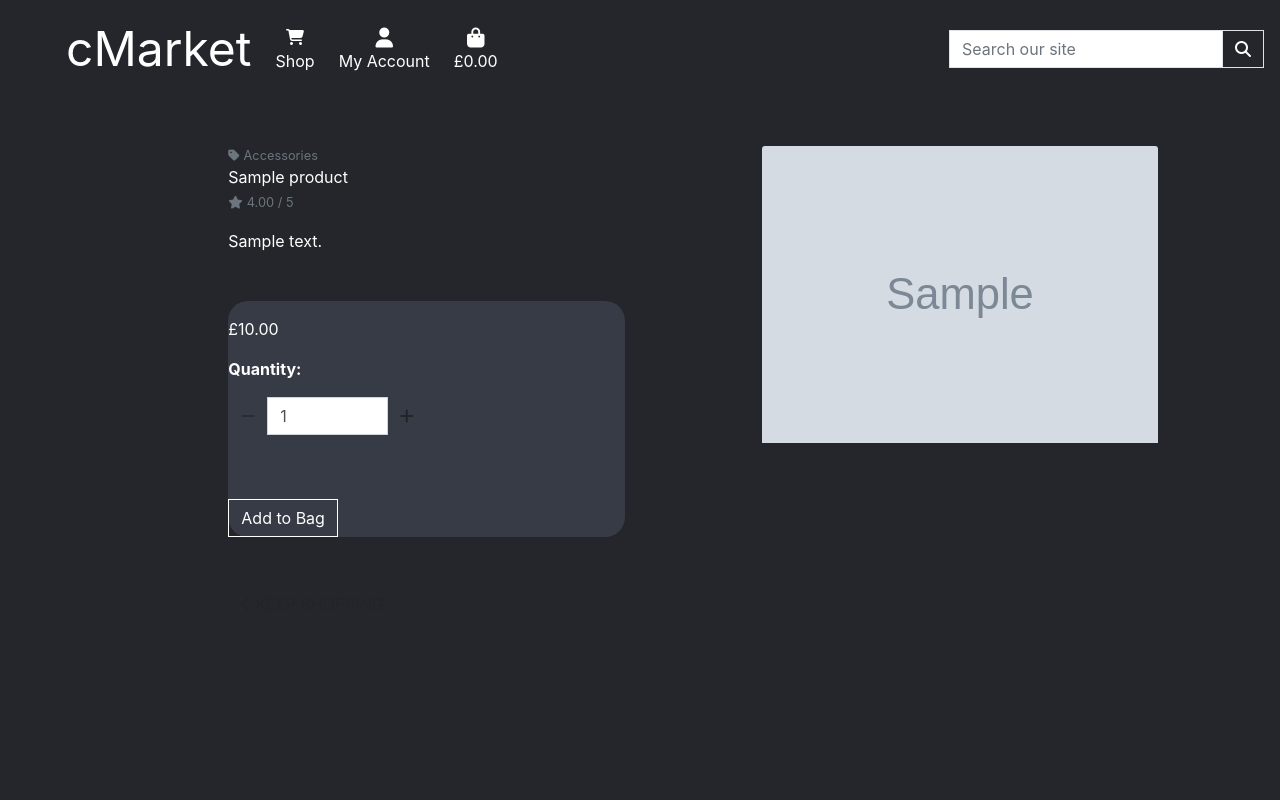
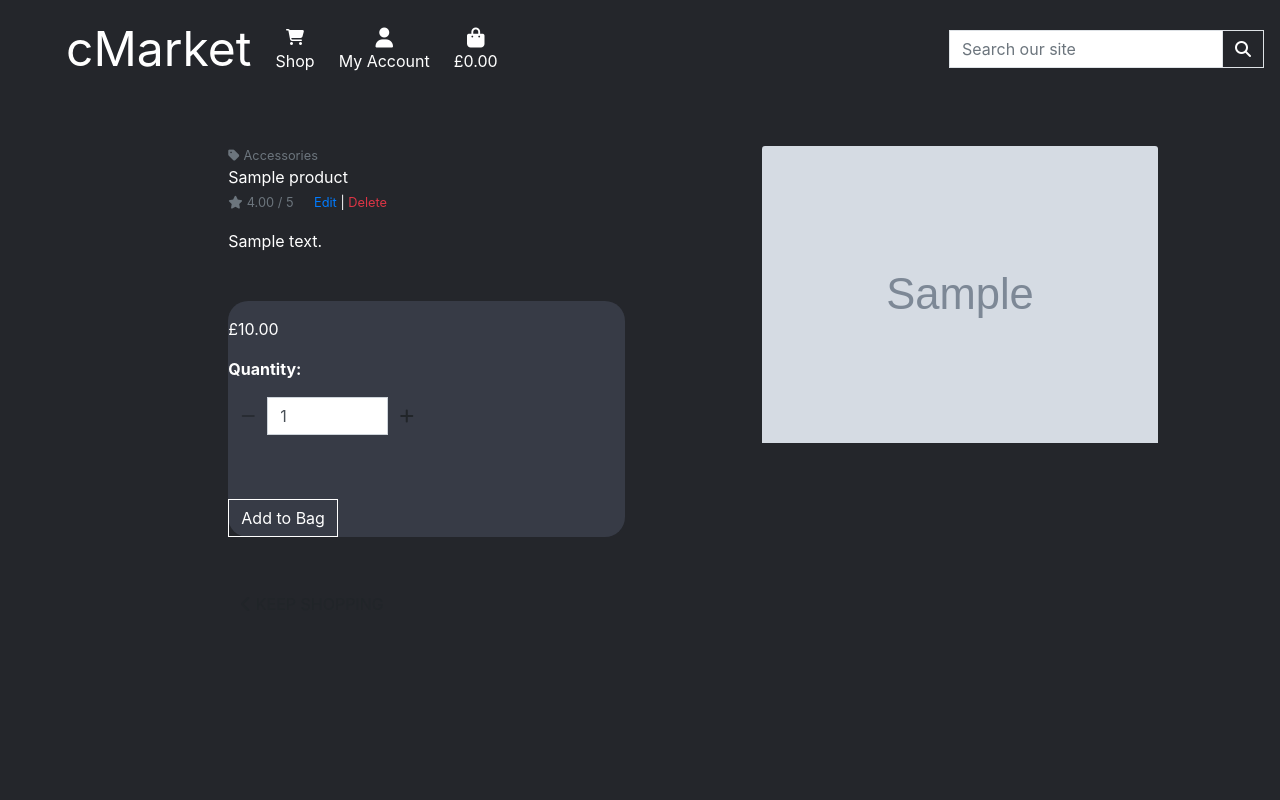
Before and after one commit to RiyadhKh4n/cmarket, a Django app: page /products/1/ in a window 1280 px wide. Run offline with Django 3.2, Linux system fonts and the light colour scheme; a user stored in the database is signed in; data comes from the database, SQL or seed files in the repository; tables that the repository leaves empty hold one stand-in row (values such as "Sample post"); grey boxes marked "Sample" are stand-in pictures; parts of the project's set-up code (start-up, migrations or seed data) failed here and were passed over; some libraries are stand-ins or nearby versions.

Commit message:
Allow superuser to edit & delete products

```diff
--- a/products/templates/products/product_detail.html
+++ b/products/templates/products/product_detail.html
@@ -27,6 +27,12 @@
                     <small class="text-muted"><i class="fas fa-star mr-1"></i>{{ product.rating }} / 5</small>
                     {% else %}
                     <small class="text-muted">No Rating</small>
+                    {% endif %}
+                    {% if request.user.is_superuser %}
+                    <small class="ml-3">
+                        <a href="{% url 'edit_product' product.id %}">Edit</a> |
+                        <a class="text-danger" href="{% url 'delete_product' product.id %}">Delete</a>
+                    </small>
                     {% endif %}
                     <p class="mt-3">{{ product.description }}</p>
                 </div>
--- a/products/urls.py
+++ b/products/urls.py
@@ -7,4 +7,5 @@ urlpatterns = [
     path('<int:product_id>/', views.product_detail, name='product_detail'),
     path('add/', views.add_product, name='add_product'),
     path('edit/<int:product_id>/', views.edit_product, name='edit_product'),
+    path('delete/<int:product_id>/', views.delete_product, name='delete_product'),
 ]
--- a/products/views.py
+++ b/products/views.py
@@ -72,9 +72,9 @@ def add_product(request):
     if request.method == 'POST':
         form = ProductForm(request.POST, request.FILES)
         if form.is_valid():
-            form.save()
+            product = form.save()
             messages.success(request, 'Successfully added product!')
-            return redirect(reverse('add_product'))
+            return redirect(reverse('product_detail', args=[product.id]))
         else:
             messages.error(request, 'Failed to add product. Please ensure the form is valid.')
     else:
@@ -110,3 +110,11 @@ def edit_product(request, product_id):
     }
 
     return render(request, template, context)
+
+
+def delete_product(request, product_id):
+    """ Delete a product from the store """
+    product = get_object_or_404(Product, pk=product_id)
+    product.delete()
+    messages.success(request, 'Product deleted!')
+    return redirect(reverse('products'))
```
Also changed, not shown: products/templates/products/products.html (+6 -20 lines).
